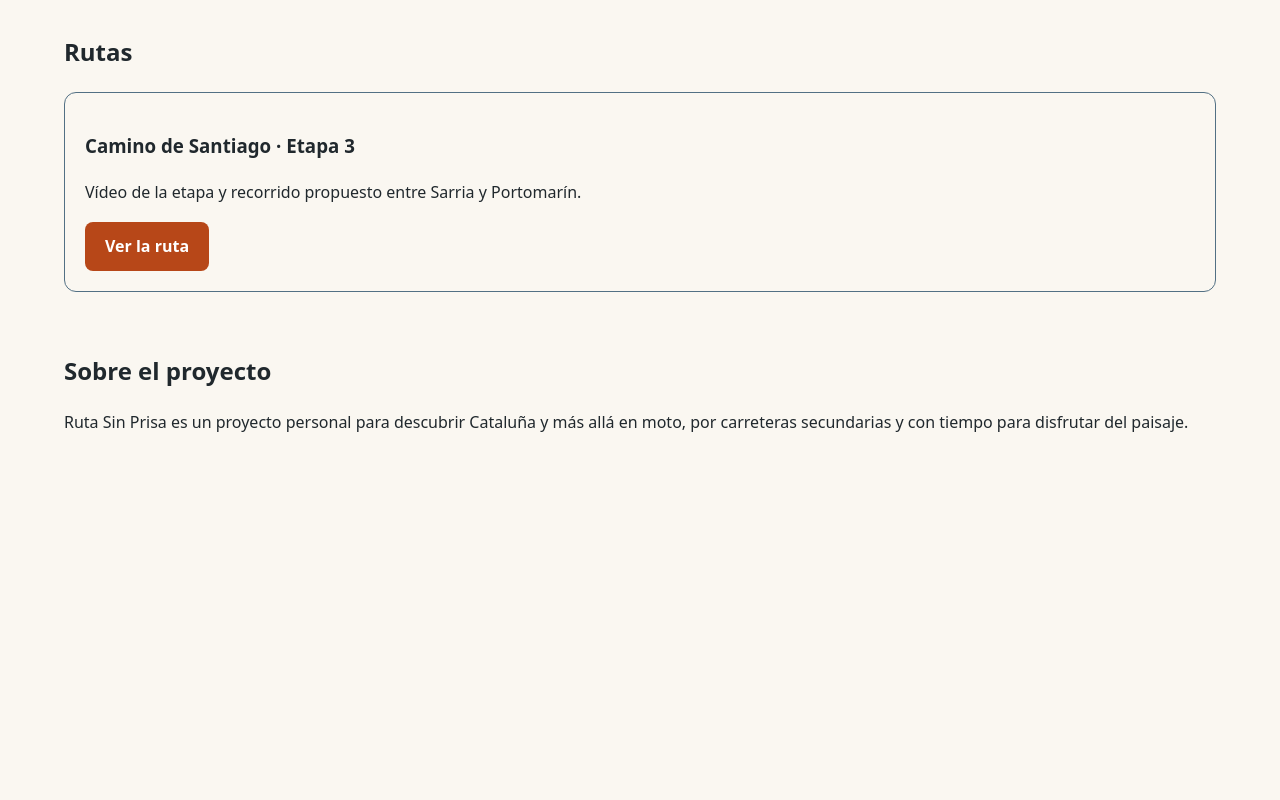
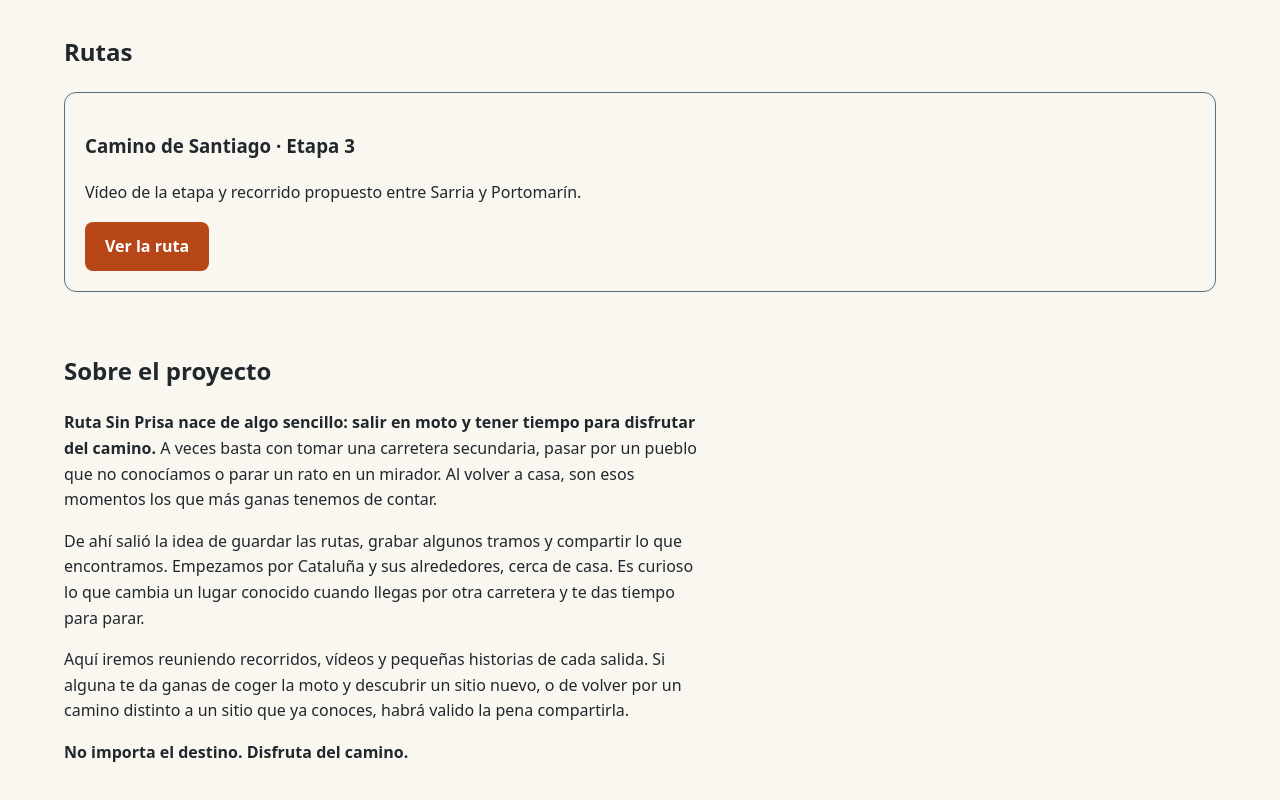
Before and after one commit to Rutasinprisa/rutasinprisa.github.io, a plain HTML site: page index.html in a window 1280 px wide. Shown: the part 705-1505 px from the top of the page. Before the commit the page ends 1177 px from the top, so only its background shows below. Drawn offline with Linux system fonts and the light colour scheme.

Commit message:
Ampliar Sobre el proyecto
Updated project description to provide more detail about Ruta Sin Prisa and its purpose.

```diff
--- a/index.html
+++ b/index.html
@@ -64,8 +64,12 @@
     </section>
     <section id="proyecto">
       <h2>Sobre el proyecto</h2>
-      <p>Ruta Sin Prisa es un proyecto personal para descubrir Cataluña y más allá en moto,
-        por carreteras secundarias y con tiempo para disfrutar del paisaje.</p>
+      <div style="max-width: 70ch;">
+        <p><strong>Ruta Sin Prisa nace de algo sencillo: salir en moto y tener tiempo para disfrutar del camino.</strong> A veces basta con tomar una carretera secundaria, pasar por un pueblo que no conocíamos o parar un rato en un mirador. Al volver a casa, son esos momentos los que más ganas tenemos de contar.</p>
+        <p>De ahí salió la idea de guardar las rutas, grabar algunos tramos y compartir lo que encontramos. Empezamos por Cataluña y sus alrededores, cerca de casa. Es curioso lo que cambia un lugar conocido cuando llegas por otra carretera y te das tiempo para parar.</p>
+        <p>Aquí iremos reuniendo recorridos, vídeos y pequeñas historias de cada salida. Si alguna te da ganas de coger la moto y descubrir un sitio nuevo, o de volver por un camino distinto a un sitio que ya conoces, habrá valido la pena compartirla.</p>
+        <p><strong>No importa el destino. Disfruta del camino.</strong></p>
+      </div>
     </section>
   </main>
 </body>
```
